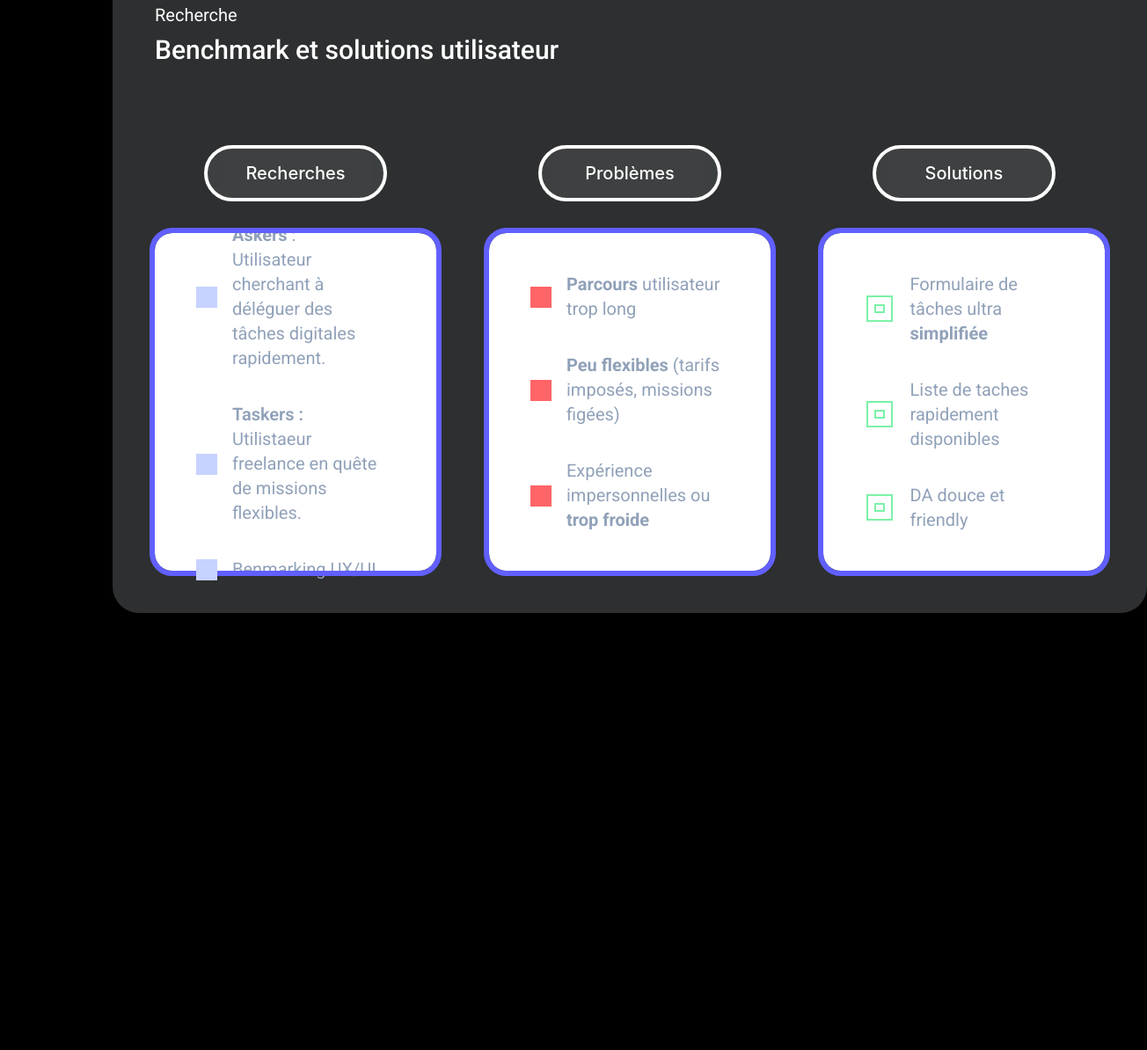
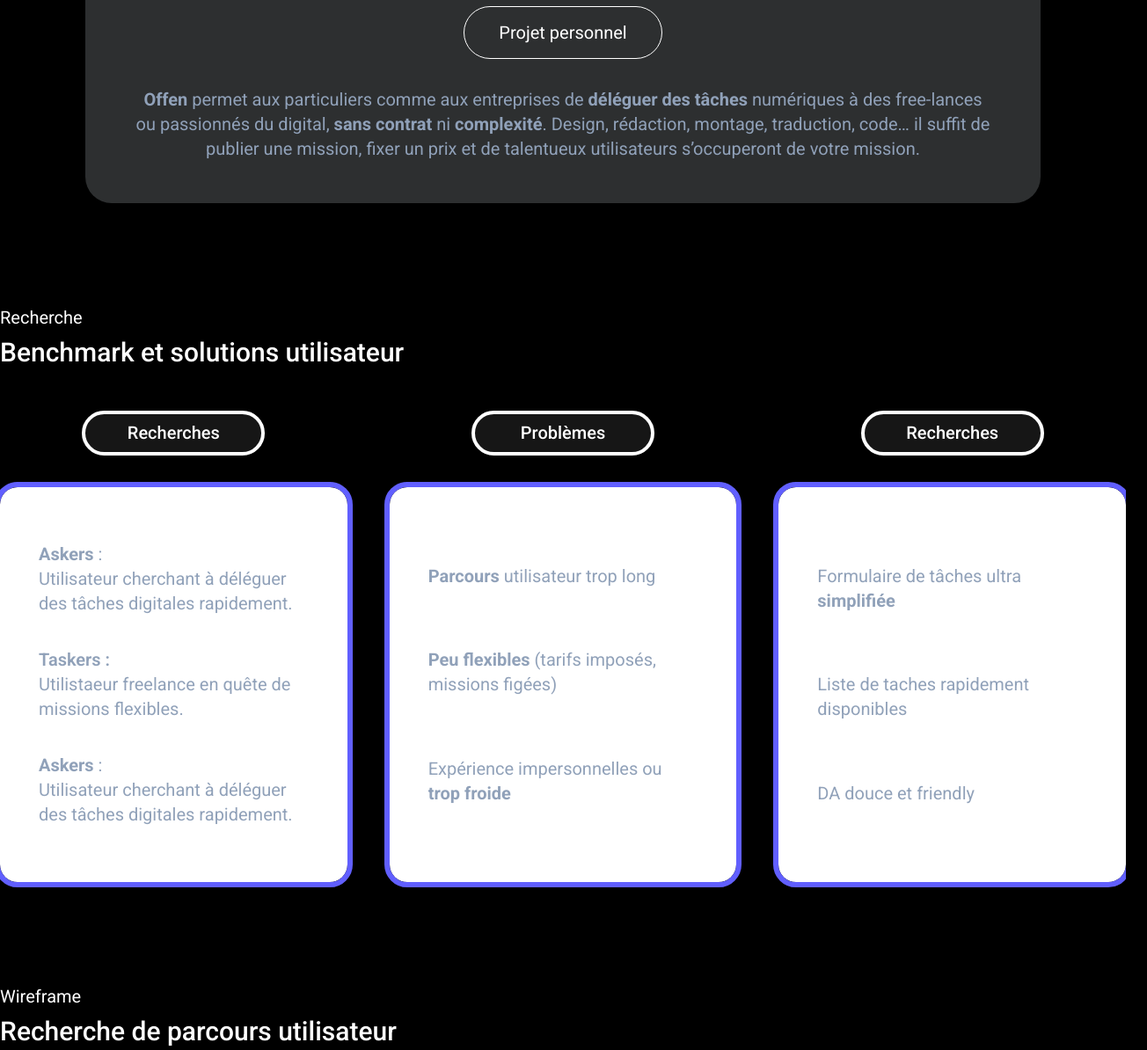
Before and after one commit to Vic34070/Vic34070, a website: page offen.html in a window 1280 px wide. Shown: the part 466-1660 px from the top of the page at 88% size, 1304 px wide, since content can reach past the window. Before the commit the page ends 1163 px from the top, so only its background shows below. Drawn offline with nearby package versions, Linux system fonts and the light colour scheme; files that its build step writes are made by us from their sources.

Commit message:
feat: offen page

```diff
--- a/offen.html
+++ b/offen.html
@@ -8,25 +8,26 @@
   <link rel="stylesheet" href="/output.css">
 </head>
 
-<body class="bg-black max-w-5xl mx-auto">
+<body class="bg-black max-w-7xl mx-auto flex flex-col gap-[116px] py-60">
 
-  <div class="flex flex-col w-full justify-center items-center">
-    <div class="mx-auto p-12 bg-slate-200/20 rounded-[30px] inline-flex flex-col justify-center items-center gap-8">
+  <div class="flex flex-col w-full justify-center items-center gap-20">
+
+    <div class="mx-auto p-12 bg-slate-200/20 rounded-[30px] flex flex-col justify-center items-center gap-8">
 
       <div class="flex flex-col justify-center items-center gap-[5px]">
         <img src="/assets/star_icon.svg" class="w-9 h-9">
-        <div class="w-28 text-center justify-start text-white text-4xl font-medium">Offen</div>
+        <div class="text-center  text-white text-4xl font-medium">Offen</div>
       </div>
-      <div class="w-[644px] text-center justify-start"><span class="text-indigo-500 text-4xl font-normal">La plateforme
+      <div class="text-center "><span class="text-indigo-500 text-4xl font-normal">La plateforme
           qui </span><span class="text-indigo-500 text-4xl font-bold">connecte </span><span
           class="text-indigo-500 text-4xl font-normal">les </span><span
           class="text-indigo-500 text-4xl font-bold">talents du digital,</span><span
           class="text-indigo-500 text-4xl font-normal"> simplement.</span></div>
       <div
-        class="w-48 h-12 rounded-[40px] outline outline-1 outline-offset-[-1px] outline-white inline-flex justify-center items-center gap-2.5">
-        <div class="justify-start text-white text-xl font-normal">Projet personnel</div>
+        class="rounded-[40px] outline outline-1 outline-offset-[-1px] outline-white flex justify-center items-center gap-2.5">
+        <div class=" text-white text-xl font-normal px-10 py-4">Projet personnel</div>
       </div>
-      <div class="w-[976px] text-center justify-start"><span class="text-slate-400 text-xl font-bold">Offen</span><span
+      <div class="w-[976px] text-center "><span class="text-slate-400 text-xl font-bold">Offen</span><span
           class="text-slate-400 text-xl font-normal"> permet aux particuliers comme aux entreprises de
         </span><span class="text-slate-400 text-xl font-bold">déléguer des tâches</span><span
           class="text-slate-400 text-xl font-medium"> </span><span class="text-slate-400 text-xl font-normal">numériques
@@ -38,80 +39,112 @@
           suffit de publier une mission, fixer un prix et de talentueux utilisateurs s’occuperont de votre
           mission.</span>
       </div>
+    </div>
+  </div>
 
-      <div class="w-[1080px] h-[646px] inline-flex flex-col justify-between items-start">
-        <div class="w-[510px] flex flex-col justify-start items-start gap-2">
-          <div class="self-stretch justify-start text-white text-xl font-normal font-['Roboto']">Recherche</div>
-          <div class="self-stretch justify-start text-white text-3xl font-medium font-['Roboto']">Benchmark et solutions
-            utilisateur</div>
+
+  <div class="flex flex-col gap-12 w-full">
+    <div class="flex flex-col gap-2">
+      <div class=" text-white text-xl font-normal">Recherche</div>
+      <div class=" text-white text-3xl font-medium">Benchmark et solutions utilisateur</div>
     </div>
-        <div class="self-stretch inline-flex justify-between items-center">
-          <div class="w-80 inline-flex flex-col justify-start items-center gap-9">
+
+    <div class="flex gap-12">
+      <div class="flex justify-around w-full">
+        <div class="flex flex-col items-center gap-9">
           <div
-              class="w-52 h-16 bg-stone-300/10 rounded-[50px] outline outline-4 outline-offset-[-4px] outline-white backdrop-blur-[150px] inline-flex justify-center items-center gap-2.5">
-              <div class="justify-start text-white text-xl font-medium font-['Inter']">Recherches</div>
+            class="w-52 h-16 bg-stone-300/10 rounded-[50px] outline outline-4 outline-offset-[-4px] outline-white backdrop-blur-[150px] flex justify-center items-center gap-2.5">
+            <div class="text-white text-xl font-medium">Recherches</div>
           </div>
-            <div
-              class="self-stretch h-96 px-11 py-14 bg-white rounded-[20px] outline outline-[6px] outline-indigo-500 inline-flex justify-start items-center gap-2.5">
-              <div class="w-56 inline-flex flex-col justify-center items-center gap-9">
-                <div class="self-stretch inline-flex justify-start items-center gap-4">
-                  <div class="w-7 h-7 relative overflow-hidden">
-                    <div class="w-6 h-6 left-[2.50px] top-[2.50px] absolute bg-indigo-200"></div>
+
+          <div class="px-11 py-14 bg-white rounded-[20px] outline outline-[6px] outline-indigo-500 flex gap-2.5 h-full">
+            <div class="flex flex-col justify-center gap-9">
+              <div class="flex items-center gap-4">
+                <div class="">
+                  <span class="text-slate-400 text-xl font-bold">Askers
+                  </span>
+                  <span class="text-slate-400 text-xl font-normal">: <br />Utilisateur cherchant
+                    à déléguer des tâches digitales rapidement.</span>
                 </div>
-                  <div class="w-44 justify-start"><span class="text-slate-400 text-xl font-bold font-['Roboto']">Askers
-                    </span><span class="text-slate-400 text-xl font-normal font-['Roboto']">: <br />Utilisateur
-                      cherchant à déléguer des tâches digitales rapidement.</span></div>
               </div>
-                <div class="self-stretch inline-flex justify-start items-center gap-4">
-                  <div class="w-7 h-7 relative overflow-hidden">
-                    <div class="w-6 h-6 left-[2.50px] top-[2.50px] absolute bg-indigo-200"></div>
+              <div class="flex items-center gap-4">
+                <div class="">
+                  <span class="text-slate-400 text-xl font-semibold">Taskers :
+                    <br />
+                  </span>
+                  <span class="text-slate-400 text-xl font-normal">Utilistaeur freelance en quête de
+                    missions flexibles.</span>
                 </div>
-                  <div class="w-44 justify-start"><span
-                      class="text-slate-400 text-xl font-semibold font-['Roboto']">Taskers : <br /></span><span
-                      class="text-slate-400 text-xl font-normal font-['Roboto']">Utilistaeur freelance en quête de
-                      missions flexibles.</span></div>
               </div>
-                <div class="self-stretch inline-flex justify-start items-center gap-4">
-                  <div class="w-7 h-7 relative overflow-hidden">
-                    <div class="w-6 h-6 left-[2.50px] top-[2.50px] absolute bg-indigo-200"></div>
-                  </div>
-                  <div class="w-44 justify-start text-slate-400 text-xl font-normal font-['Roboto']">Benmarking UX/UI
+
+              <div class="flex items-center gap-4">
+                <div class="">
+                  <span class="text-slate-400 text-xl font-bold">Askers
+                  </span>
+                  <span class="text-slate-400 text-xl font-normal">: <br />Utilisateur cherchant
+                    à déléguer des tâches digitales rapidement.</span>
                 </div>
               </div>
             </div>
           </div>
         </div>
-          <div class="w-80 inline-flex flex-col justify-start items-center gap-9">
+      </div>
+
+      <div class="flex justify-around w-full">
+        <div class="flex flex-col items-center gap-9">
           <div
-              class="w-52 h-16 bg-stone-300/10 rounded-[50px] outline outline-4 outline-offset-[-4px] outline-white backdrop-blur-[150px] inline-flex justify-center items-center gap-2.5">
-              <div class="justify-start text-white text-xl font-medium font-['Inter']">Problèmes</div>
+            class="w-52 h-16 bg-stone-300/10 rounded-[50px] outline outline-4 outline-offset-[-4px] outline-white backdrop-blur-[150px] flex justify-center items-center gap-2.5">
+            <div class="text-white text-xl font-medium">Problèmes</div>
           </div>
-            <div
-              class="self-stretch h-96 px-11 py-14 bg-white rounded-[20px] outline outline-[6px] outline-indigo-500 inline-flex justify-start items-center gap-2.5">
-              <div class="w-56 inline-flex flex-col justify-center items-center gap-9">
-                <div class="self-stretch inline-flex justify-start items-center gap-4">
-                  <div class="w-7 h-7 relative overflow-hidden">
-                    <div class="w-6 h-6 left-[2.50px] top-[2.50px] absolute bg-red-400"></div>
+
+          <div class="px-11 py-14 bg-white rounded-[20px] outline outline-[6px] outline-indigo-500 flex gap-2.5 h-full">
+            <div class="flex flex-col justify-evenly gap-9">
+              <div class="flex items-center gap-4">
+                <div class="">
+                  <span class="text-slate-400 text-xl font-bold">Parcours
+                  </span><span class="text-slate-400 text-xl font-normal">utilisateur trop long</span>
                 </div>
-                  <div class="w-44 justify-start"><span
-                      class="text-slate-400 text-xl font-bold font-['Roboto']">Parcours </span><span
-                      class="text-slate-400 text-xl font-normal font-['Roboto']">utilisateur trop long</span></div>
               </div>
-                <div class="self-stretch inline-flex justify-start items-center gap-4">
-                  <div class="w-7 h-7 relative overflow-hidden">
-                    <div class="w-6 h-6 left-[2.50px] top-[2.50px] absolute bg-red-400"></div>
-                  </div>
-                  <div class="w-44 justify-start"><span class="text-slate-400 text-xl font-bold font-['Roboto']">Peu
-                      flexibles</span><span class="text-slate-400 text-xl font-normal font-['Roboto']"> (tarifs imposés,
+              <div class="flex items-center gap-4">
+                <div class=""><span class="text-slate-400 text-xl font-bold">Peu
+                    flexibles</span><span class="text-slate-400 text-xl font-normal"> (tarifs imposés,
                     missions figées)</span></div>
               </div>
-                <div class="self-stretch inline-flex justify-start items-center gap-4">
-                  <div class="w-7 h-7 relative overflow-hidden">
-                    <div class="w-6 h-6 left-[2.50px] top-[2.50px] absolute bg-red-400"></div>
+
+              <div class="flex items-center gap-4">
+                <div class=""><span class="text-slate-400 text-xl font-normal">Expérience impersonnelles
+                    ou </span><span class="text-slate-400 text-xl font-bold">trop froide</span></div>
               </div>
-                  <div class="w-44 justify-start"><span
-                      class="text-slate-400 text-xl font-normal font-['Roboto']">Expérience impersonnelles ou
-                    </span><span class="text-slate-400 text-xl font-bold font-['Roboto']">trop froide</span></div>
+            </div>
+          </div>
+        </div>
+      </div>
+
+      <div class="flex justify-around w-full">
+        <div class="flex flex-col items-center gap-9">
+          <div
+            class="w-52 h-16 bg-stone-300/10 rounded-[50px] outline outline-4 outline-offset-[-4px] outline-white backdrop-blur-[150px] flex justify-center items-center gap-2.5">
+            <div class="text-white text-xl font-medium">Recherches</div>
+          </div>
+
+          <div
+            class="px-11 py-14 bg-white rounded-[20px] outline outline-[6px] outline-indigo-500 flex  gap-2.5 h-full">
+            <div class="flex flex-col justify-evenly gap-9">
+              <div class="flex items-center gap-4">
+                <div class=""><span class="text-slate-400 text-xl font-normal">Formulaire de tâches
+                    ultra </span><span class="text-slate-400 text-xl font-bold">simplifiée</span></div>
+              </div>
+              <div class="flex items-center gap-4">
+                <div class="text-slate-400 text-xl font-normal">Liste de taches
+                  rapidement disponibles</div>
+              </div>
+
+              <div class="flex items-center gap-4">
+                <div class="text-slate-400 text-xl font-normal">DA douce et friendly
+                </div>
+              </div>
+            </div>
+          </div>
         </div>
       </div>
     </div>
@@ -119,71 +152,37 @@
 
 
 
-          <div class="w-80 inline-flex flex-col justify-start items-center gap-9">
-            <div
-              class="w-52 h-16 bg-stone-300/10 rounded-[50px] outline outline-4 outline-offset-[-4px] outline-white backdrop-blur-[150px] inline-flex justify-center items-center gap-2.5">
-              <div class="justify-start text-white text-xl font-medium font-['Inter']">Solutions</div>
-            </div>
-            <div
-              class="self-stretch h-96 px-11 py-14 bg-white rounded-[20px] outline outline-[6px] outline-indigo-500 inline-flex justify-start items-center gap-2.5">
-              <div class="w-56 inline-flex flex-col justify-center items-center gap-9">
-                <div class="self-stretch inline-flex justify-start items-center gap-4">
-                  <div class="w-10 h-10 relative overflow-hidden">
-                    <div
-                      class="w-2.5 h-2 left-[14.79px] top-[15.78px] absolute outline outline-2 outline-offset-[-1px] outline-green-300">
-                    </div>
-                    <div
-                      class="w-7 h-7 left-[5.94px] top-[5.94px] absolute outline outline-2 outline-offset-[-1px] outline-green-300">
-                    </div>
-                  </div>
-                  <div class="w-44 justify-start"><span
-                      class="text-slate-400 text-xl font-normal font-['Roboto']">Formulaire de tâches ultra </span><span
-                      class="text-slate-400 text-xl font-bold font-['Roboto']">simplifiée</span></div>
-                </div>
-                <div class="self-stretch inline-flex justify-start items-center gap-4">
-                  <div class="w-10 h-10 relative overflow-hidden">
-                    <div
-                      class="w-2.5 h-2 left-[14.79px] top-[15.78px] absolute outline outline-2 outline-offset-[-1px] outline-green-300">
-                    </div>
-                    <div
-                      class="w-7 h-7 left-[5.94px] top-[5.94px] absolute outline outline-2 outline-offset-[-1px] outline-green-300">
-                    </div>
-                  </div>
-                  <div class="w-44 justify-start text-slate-400 text-xl font-normal font-['Roboto']">Liste de taches
-                    rapidement disponibles</div>
-                </div>
-                <div class="self-stretch inline-flex justify-start items-center gap-4">
-                  <div class="w-10 h-10 relative overflow-hidden">
-                    <div
-                      class="w-2.5 h-2 left-[14.79px] top-[15.78px] absolute outline outline-2 outline-offset-[-1px] outline-green-300">
-                    </div>
-                    <div
-                      class="w-7 h-7 left-[5.94px] top-[5.94px] absolute outline outline-2 outline-offset-[-1px] outline-green-300">
-                    </div>
-                  </div>
-                  <div class="w-44 justify-start text-slate-400 text-xl font-normal font-['Roboto']">DA douce et
-                    friendly</div>
-                </div>
-              </div>
-            </div>
-          </div>
-        </div>
+
+  <div class="flex flex-col gap-12 w-full">
+    <div class="flex flex-col gap-2">
+      <div class=" text-white text-xl font-normal">Wireframe</div>
+      <div class=" text-white text-3xl font-medium">Recherche de parcours utilisateur</div>
     </div>
 
+    <div class="self-stretch inline-flex justify-center items-center gap-2.5 flex-wrap content-center">
+      <img class="w-[498px] h-96 rounded-[30px] border-8 border-neutral-400" src="https://placehold.co/498x359" />
+      <img class="w-[571px] h-96 rounded-[30px] border-8 border-neutral-400" src="https://placehold.co/571x359" />
+      <img class="w-80 h-60 rounded-[30px] border-8 border-neutral-400" src="https://placehold.co/316x240" />
+      <img class="w-[467px] h-60 rounded-[30px] border-8 border-neutral-400" src="https://placehold.co/467x240" />
+      <img class="w-72 h-60 rounded-[30px] border-8 border-neutral-400" src="https://placehold.co/273x239" />
     </div>
   </div>
 
 
+  <div class="flex flex-col gap-12 w-full">
+    <div class="flex flex-col gap-2">
+      <div class=" text-white text-xl font-normal">Maquettes</div>
+      <div class=" text-white text-3xl font-medium">Design Offen Beta</div>
+    </div>
 
-
-
-
-
-
-
-
-
-
+    <div class="self-stretch inline-flex justify-center items-center gap-2.5 flex-wrap content-center">
+      <img class="w-[498px] h-96 rounded-[30px] border-8 border-neutral-400" src="https://placehold.co/498x359" />
+      <img class="w-[571px] h-96 rounded-[30px] border-8 border-neutral-400" src="https://placehold.co/571x359" />
+      <img class="w-80 h-60 rounded-[30px] border-8 border-neutral-400" src="https://placehold.co/316x240" />
+      <img class="w-[467px] h-60 rounded-[30px] border-8 border-neutral-400" src="https://placehold.co/467x240" />
+      <img class="w-72 h-60 rounded-[30px] border-8 border-neutral-400" src="https://placehold.co/273x239" />
+    </div>
+  </div>
 </body>
 
 
```
Lines whose indentation alone changed are shown as unchanged.
